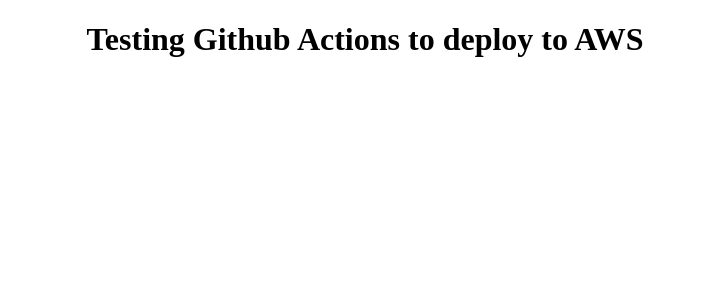
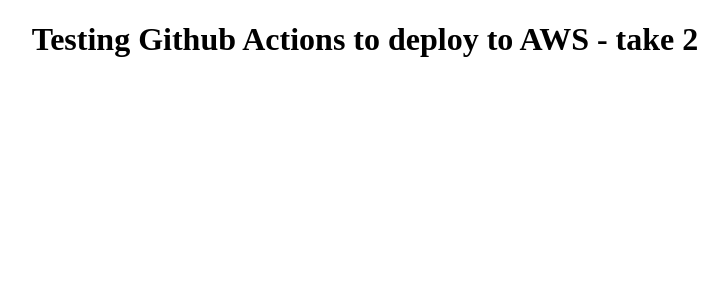
Before and after one commit to kevinbrundage/aws-githubactions, an Angular app: page / in a window 1280 px wide. Shown: the top 300 px of the page, without its empty margins (275-1003 px from the left). Built offline with nearby package versions, Linux system fonts and the light colour scheme.

Commit message:
Adding yaml file for workflow

```diff
--- a/src/app/app.component.html
+++ b/src/app/app.component.html
@@ -1,6 +1,6 @@
 <div style="text-align:center">
   <h1>
-    Testing Github Actions to deploy to AWS
+    Testing Github Actions to deploy to AWS - take 2
   </h1>
 </div>
 
```
